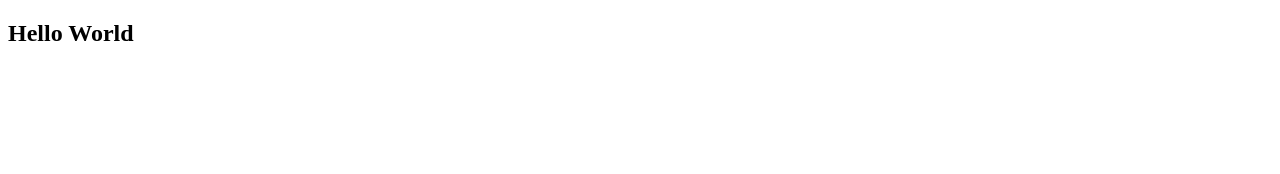
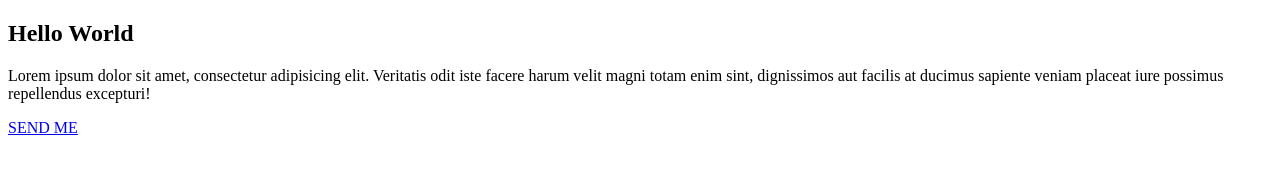
Before and after one commit to Shaikhasnain/Localepositories, a plain HTML site: page index.html in a window 1280 px wide. Drawn offline with Linux system fonts and the light colour scheme.

Commit message:
add new elements in index file

```diff
--- a/index.html
+++ b/index.html
@@ -11,6 +11,8 @@
             <div class="row">
                 <div class="col">
                     <h1>Hello World</h1>
+                    <p>Lorem ipsum dolor sit amet, consectetur adipisicing elit. Veritatis odit iste facere harum velit magni totam enim sint, dignissimos aut facilis at ducimus sapiente veniam placeat iure possimus repellendus excepturi!</p>
+                    <a href="#" class="btn btn-primary">SEND ME</a>
                 </div>
             </div>
         </div>
```
